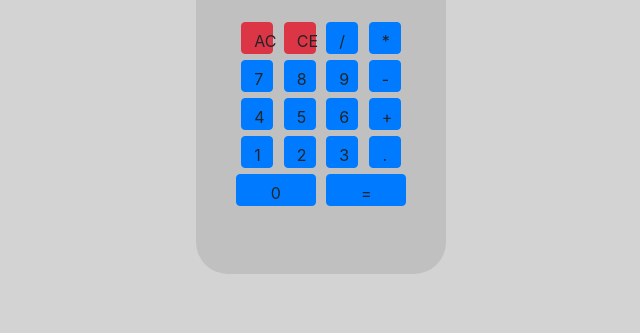
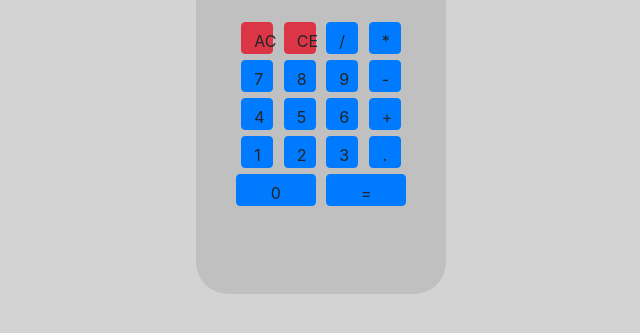
Before and after one commit to ivinapontes/calculator-jquery-, a PHP site: page / in a window 1280 px wide. Shown: the part 190-523 px from the top of the page, without its empty margins (319-959 px from the left). Run offline with PHP 8.4, Linux system fonts and the light colour scheme.

Commit message:
calculator height changed

```diff
--- a/css/style.css
+++ b/css/style.css
@@ -22,8 +22,8 @@ h2{
 }
 #calculator{
   background-color:silver;
-  height: 275px;
-  width:250px;
+  height: 295px;
+  width: 250px;
   margin-right:auto;
   margin-left:auto;
   padding-bottom:20px;
```
